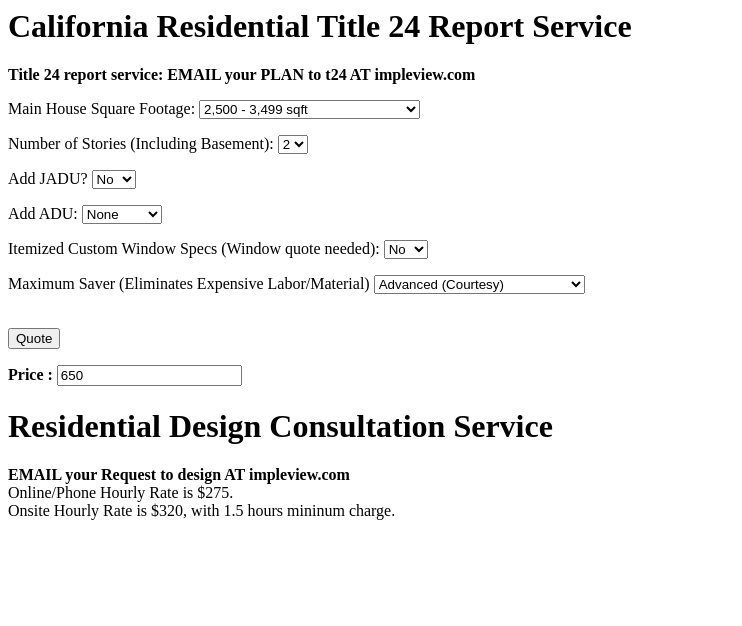
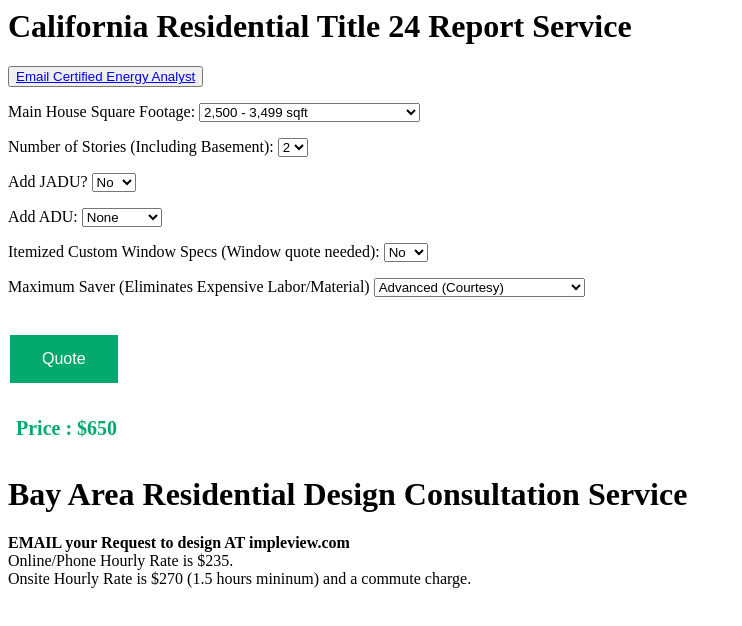
Before and after one commit to impleview/impleview.github.io, a plain HTML site: page index.html in a window 1280 px wide. Both pictures are taken after a click on the button "Quote". Shown: the whole page, without its empty margins (0-742 px from the left). Drawn offline with Linux system fonts and the light colour scheme.

Commit message:
Update index.html

```diff
--- a/index.html
+++ b/index.html
@@ -1,7 +1,40 @@
 <meta name="viewport" content="width=device-width, initial-scale=1">
+
+<style>
+.box {
+  background-color: #04AA6D; /* Green */
+  border: none;
+  color: white;
+  padding: 15px 32px;
+  text-align: center;
+  text-decoration: none;
+  display: inline-block;
+  font-size: 16px;
+  margin: 4px 2px;
+  cursor: pointer;
+}
+
+.result {
+  border: none;
+  color: #04AA6D;
+  padding: 10px 6px;
+  text-align: center;
+  text-decoration: none;
+  display: inline-block;
+  font-size: 20px;
+  margin: 4px 2px;
+  cursor: pointer;
+}
+
+.button2 {background-color: #008CBA;} /* Blue */
+.button3 {background-color: #f44336;} /* Red */
+.button4 {background-color: #e7e7e7; color: black;} /* Gray */
+.button5 {background-color: #555555;} /* Black */
+</style>
+
 <h1>California Residential Title 24 Report Service</h1>
 
-<b>Title 24 report service: EMAIL your PLAN to <it>t24 AT impleview.com</it></b>
+<button id="email_t24" class="button button"><a href="mailto:t24@impleview.com">Email Certified Energy Analyst</a></button>
 
 <p>Main House Square Footage: <select name="sqft" id="sqft">
   <option value=1>Less than 1,500 sqft or ADU Only</option>
@@ -46,56 +79,71 @@
 
 <br>
 
-<button id="quote" onclick="myFunction('quote')"  size="20">Quote</button>
+<button id="quote" onclick="myFunction('quote')" class="box button">Quote</button>
 
-<p><b>Price : <input id="output1" size="20" /></b></p>
+<p><b><output id="output1" class="result"/></b></p>
 
 <p id="answer">
 
 </p>
 
 <script>
-
     function myFunction(id) {
         var sqft = document.getElementById("sqft").value;
-        var stories = document.getElementById("stories").value;
+
+          if (id == "quote") {
+              if (sqft == 7) {
+                quote = "Email t24@impleview.com for an estimate"
+              } else
+            if (sqft == 6) {
+              quote = "$1,600-$3,000"
+            } else
+            if (sqft == 5) {
+              quote = "$1,300-$1,600"
+            } else
+            if (sqft == 4) {
+                quote = apply_saver(650 + additional())
+            } else
+            if (sqft == 3) {
+                quote = apply_saver(600 + additional())
+            } else
+            if (sqft == 2) {
+                quote = apply_saver(550 + additional())
+            } else
+            if (sqft == 1) {
+                quote = apply_saver(500 + additional())
+            }
+        }
+
+        document.getElementById("output1").value = "Price : " + quote;
+
+    }
+    function additional(){
+    	var stories = document.getElementById("stories").value;
         var jadu = document.getElementById("jadu").value;
         var adu = document.getElementById("adu").value;
         var window_quote = document.getElementById("window_quote").value;
-        var saver = document.getElementById("saver").value;
-        var result;
-        var addition = 0;
-        if (stories == 2) {addition = addition + 50}
-        if (stories == 3) {addition = addition + 150}
-        if (window_quote == "yes") {addition = addition + 80}
-        if (jadu == "yes") {addition = addition + 200}
-        if (adu == "attached") {addition = addition + 230}
-        if (adu == "detached") {addition = addition + 450}
-          if (id == "quote") {
-              if (sqft == 7) {quote = "Email t24@impleview.com for an estimate"}
-            if (sqft == 6) {quote = "$1,600-$3,000"}
-            if (sqft == 5) {
-                quote = "$1,300-$1,600" }
-            if (sqft == 4) {
-                result = 650+addition }
-            if (sqft == 3) {
-                result = 600+addition  }
-            if (sqft == 2) {
-                result = 550+addition }
-            if (sqft == 1) {
-                result = 500+addition }
-        quote =  result;
-        if (saver == "ultimate") {quote = result + result/10}
+        var additional = 0;
+        if (stories == 2) {additional = additional + 50}
+        if (stories == 3) {additional = additional + 150}
+        if (window_quote == "yes") {additional = additional + 80}
+        if (jadu == "yes") {additional = additional + 200}
+        if (adu == "attached") {additional = additional + 230}
+        if (adu == "detached") {additional = additional + 450}
+        return additional;
 
-        }
-
-        document.getElementById("output1").value = quote;
+    }
+    function apply_saver(quote){
+    	var result = quote;
+    	var saver = document.getElementById("saver").value;
+        if (saver == "ultimate") {result = quote + quote/10}
+		return "$"+result;
 
     }
 </script>
 
 
-<h1>Residential Design Consultation Service</h1>
+<h1>Bay Area Residential Design Consultation Service</h1>
 <b>EMAIL your Request to <it>design AT impleview.com</it></b><br>
-Online/Phone Hourly Rate is $275.<br>
-Onsite Hourly Rate is $320, with 1.5 hours mininum charge.
+Online/Phone Hourly Rate is $235.<br>
+Onsite Hourly Rate is $270 (1.5 hours mininum) and a commute charge.
```
